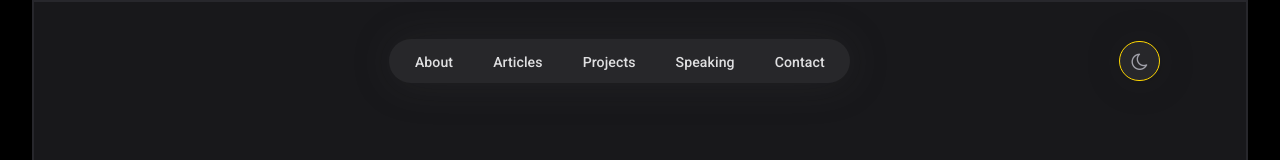
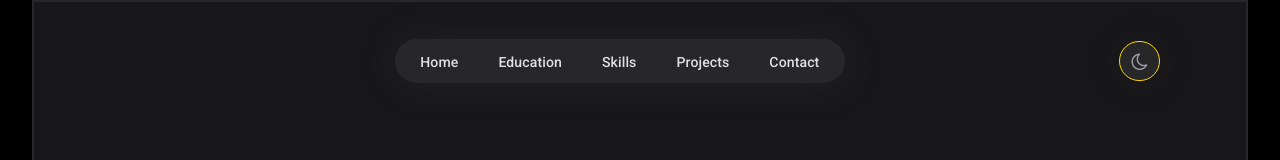
Before and after one commit to Ahmed-elmarrouni/myPortfolio, a React (Vite) app: page / in a window 1280 px wide. Shown: the top 160 px of the page. Built offline with nearby package versions, Linux system fonts and the light colour scheme; data requests are answered from the project's data file; grey boxes are pictures that could not be loaded.

Commit message:
Change the db.json file location

```diff
--- a/package.json
+++ b/package.json
@@ -13,7 +13,7 @@
   "dependencies": {
     "@emailjs/browser": "^4.3.3",
     "@formspree/react": "^2.5.1",
-    "axios": "^1.6.8",
+    "axios": "^1.7.0",
     "framer-motion": "^11.2.0",
     "lottie-react": "^2.4.0",
     "react": "^18.2.0",
--- a/src/components/1-header/Header.jsx
+++ b/src/components/1-header/Header.jsx
@@ -24,7 +24,7 @@ function Header() {
                 localStorage.setItem("currentMode", theme === "dark" ? "light" : "dark");
                 setTheme(localStorage.getItem("currentMode"));
 
-            }} className='flex '>
+            }} className='flex'>
 
 
                 <button onClick={() => { setShowModal(true) }} className='menu icon-menu flex'></button>
@@ -33,19 +33,19 @@ function Header() {
                 <nav>
                     <ul className='flex'>
                         <li>
-                            <a href="" >About</a>
+                            <a href="#home">Home</a>
                         </li>
                         <li>
-                            <a href="" >Articles</a>
+                            <a href="#education">Education</a>
                         </li>
                         <li>
-                            <a href="" >Projects</a>
+                            <a href="#skills">Skills</a>
                         </li>
                         <li>
-                            <a href="" >Speaking</a>
+                            <a href="#projects">Projects</a>
                         </li>
                         <li>
-                            <a href="" >Contact</a>
+                            <a href="#contact">Contact</a>
                         </li>
                     </ul>
                 </nav>
@@ -63,19 +63,19 @@ function Header() {
                             </li>
 
                             <li>
-                                <a href="" >About</a>
+                                <a href="#home">Home</a>
                             </li>
                             <li>
-                                <a href="" >Articles</a>
+                                <a href="#education">Education</a>
                             </li>
                             <li>
-                                <a href="" >Projects</a>
+                                <a href="#skills">Skills</a>
                             </li>
                             <li>
-                                <a href="" >Speaking</a>
+                                <a href="#projects">Projects</a>
                             </li>
                             <li>
-                                <a href="" >Contact</a>
+                                <a href="#contact">Contact</a>
                             </li>
                         </ul>
                     </div>
--- a/src/components/1-header/header.css
+++ b/src/components/1-header/header.css
@@ -154,6 +154,11 @@ header .fixed ul.modal li a {
 
 
 @media (max-width: 700px) {
+
+    header {
+        position: static;
+    }
+
     header.flex nav {
         display: none;
     }
--- a/src/components/2-hero/Hero.jsx
+++ b/src/components/2-hero/Hero.jsx
@@ -1,75 +1,3 @@
-// import './hero.css';
-// import { motion } from "framer-motion";
-// import { useInView } from "react-intersection-observer";
-
-
-
-// function Hero() {
-
-//   // Define different animation variants
-//   const variants = {
-//     visible: { opacity: 1, y: 0 },
-//     hidden: { opacity: 0, y: 50 },
-//   };
-
-//   // FOR MOTION SKILLS AND TOOLS CARDS
-//   const { ref: skillsInViewRef, inView: skillsInView } = useInView({
-//     triggerOnce: true,
-//     threshold: 0.5,
-//   });
-
-//   useInView({
-//     triggerOnce: true,
-//     threshold: 0.5,
-//   });
-//   return (
-//     <>
-
-//       <section className='hero flex'>
-
-//         <div className='left-secton' >
-//           <motion.h1
-//             initial={{ opacity: 0 }}
-//             animate={{ opacity: 1 }}
-//             transition={{ duration: 2 }}
-//             className='title'>Ahmed El marrouni 👋
-//           </motion.h1>
-//           <p className='subtitle'>As a full stack developer, I&apos;m passionate about crafting seamless digital experiences. Specializing in web development, I bring a blend of front-end and back-end expertise to every project. With a collaborative mindset and a dedication to professional growth, I tackle challenges with resilience and determination, driving innovation in the evolving tech landscape.</p>
-
-//           <div className="allicons flex">
-
-//             <div>
-//               <a href='https://www.linkedin.com/in/ahmed-el-marrouni-0484a2272/' target='_blank' className='icon icon-linkedin'></a>
-//             </div>
-//             <div>
-//               <a href='https://github.com/Ahmed-elmarrouni' target='_blank' className='icon icon-github'></a>
-//             </div>
-//             <div>
-//               <a href='mailto:ahmedelmarrouni1@gmail.com' target='_blank' className='icon icon-envelope'></a>
-//             </div>
-
-
-//           </div>
-//         </div>
-
-//         <motion.div
-//           ref={skillsInViewRef}
-//           initial="hidden"
-//           animate={skillsInView ? "visible" : "hidden"}
-//           variants={variants}
-//           transition={{ type: "spring", damping: 8, stiffness: 50 }}
-
-//           className='right-section animation' >
-//           <img src='/public/noImage.png' className='img' alt='Ahmed'></img>
-//         </motion.div>
-//       </section>
-
-//     </>
-//   )
-// }
-
-// export default Hero
-
 import './hero.css';
 import { motion } from "framer-motion";
 import { useInView } from "react-intersection-observer";
@@ -82,7 +10,7 @@ function Hero() {
     hidden: { opacity: 0, scale: 0.8, y: 50 },
   };
 
-  // FOR MOTION SKILLS AND TOOLS CARDS
+  // FOR MOTION the image
   const { ref: skillsInViewRef, inView: skillsInView } = useInView({
     triggerOnce: true,
     threshold: 0.5,
@@ -94,7 +22,7 @@ function Hero() {
   });
 
   return (
-    <section className='hero flex'>
+    <section className='hero flex' id="home">
       <div className='left-section'>
         <motion.h1
           initial={{ opacity: 0 }}
--- a/src/components/3-study/Study.jsx
+++ b/src/components/3-study/Study.jsx
@@ -24,6 +24,7 @@ function Study() {
 
     return (
         <>
+            <div id="education">
                 <h1 className='education'>Education</h1>
                 <div className="vertical-line">
                     <div className="circle top"></div>
@@ -56,6 +57,8 @@ function Study() {
                         <p className='date'>2022</p>
                     </motion.div>
                 </div>
+            </div>
+
         </>
     );
 }
--- a/src/components/4-main/Main.jsx
+++ b/src/components/4-main/Main.jsx
@@ -41,7 +41,7 @@ function Main() {
 
 
     return (
-        <main className='flex'>
+        <main className='flex' id="projects">
             <section className='flex left-section'>
                 <button onClick={() => handleCategoryChange("All")} className={currentActive === "All" ? 'active' : null}>All projects</button>
                 <button onClick={() => handleCategoryChange("htmlcss")} className={currentActive === "htmlcss" ? 'active' : null}>HTML & CSS</button>
--- a/src/components/5-skills/Skills.jsx
+++ b/src/components/5-skills/Skills.jsx
@@ -54,6 +54,7 @@ function Skills() {
 
     return (
         <>
+            <div id="skills">
                 <h1 className="skills-title">⚒️ Languages-Frameworks-Tools ⚒️</h1>
 
                 {/* SKILLS */}
@@ -91,6 +92,8 @@ function Skills() {
                         </motion.div>
                     ))}
                 </div>
+
+            </div>
         </>
     );
 }
--- a/src/components/6-contact/Contact.jsx
+++ b/src/components/6-contact/Contact.jsx
@@ -46,7 +46,7 @@ function Contact() {
 
   return (
     <>
-      <section className='contact-me'>
+      <section className='contact-me' id="contact">
         <h1 className='title'>
           <span className='icon-envelope'></span>
           Contact me
```
Also changed, not shown: public/Database/db.json (renamed from db.json), 1 other file (tests, documents, lock files or other folders). Lines whose indentation alone changed are shown as unchanged.
